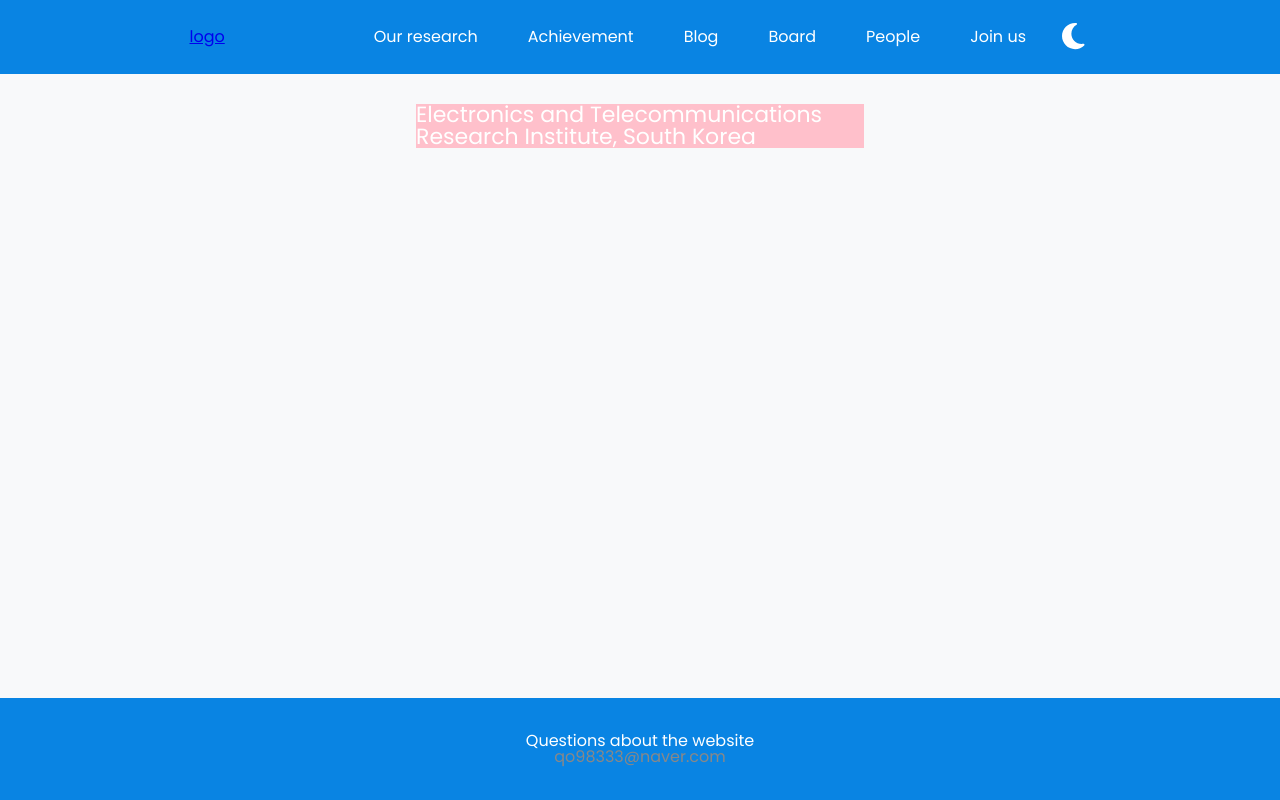
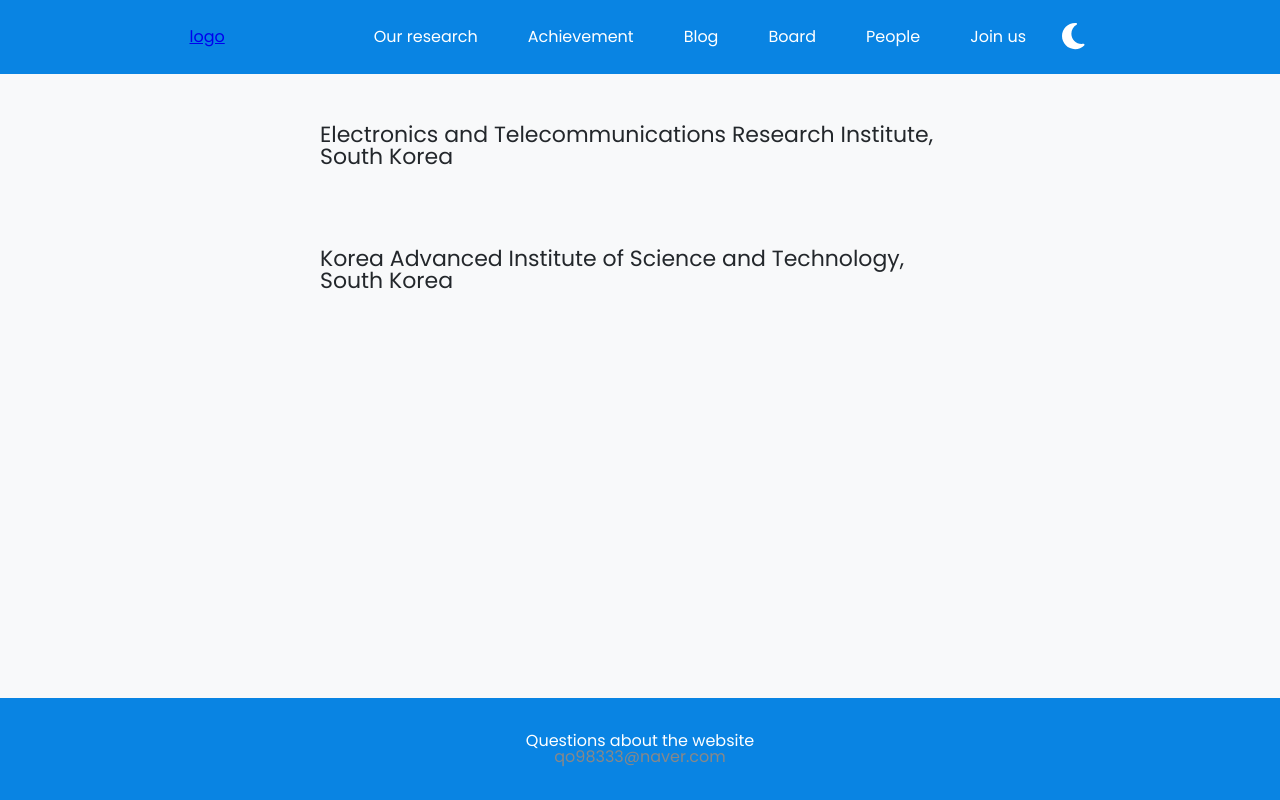
Before and after one commit to chopinballadeno4/ETRI-Intern, a Gatsby site: page /people in a window 1280 px wide. Built offline with nearby package versions, Linux system fonts and the light colour scheme; Gatsby itself is replaced by a stand-in of ours.

Commit message:
people layout

```diff
--- a/src/components/styles/personInfo.scss
+++ b/src/components/styles/personInfo.scss
@@ -1,16 +1,27 @@
 @import "../../styles/darkmode";
 
 .PersonInfo-wrapper {
-    background-color: skyblue;
-    height: 200px;
+    @include get-color(background-color, content);
+    @include get-color(border, bordercolor);
+    border-radius: 8px;
+    height: 300px;
     display: flex;
     flex-direction: column;
     align-items: center;
     justify-content: center;
     line-height: 30px;
+
+    span {
+        &:first-of-type {
+            font-size: 20px;
+        }
+        @include get-color(color, textcolor);
+    }
 }
 
 .PersonInfo-image {
-    width: 200px;
+    width: 120px;
     object-fit: scale-down;
+    border-radius: 100px;
+    margin-bottom: 15px;
 }
--- a/src/components/styles/personlist.scss
+++ b/src/components/styles/personlist.scss
@@ -3,8 +3,9 @@
 .PersonList-wrapper {
     width: 100%;
     height: 100%;
-    display: flex;
-    flex-wrap: wrap;
+    display: grid;
     gap: 10px;
-    grid-template-columns: repeat(3, 1fr);
+    padding: 20px 0 60px 0;
+
+    grid-template-columns: repeat(5, 1fr);
 }
--- a/src/components/styles/researchitem.scss
+++ b/src/components/styles/researchitem.scss
@@ -16,6 +16,7 @@
     img {
         width: 200px;
     }
+    margin-right: 30px;
 }
 
 .ResearchItem-content {
--- a/src/pages/people.tsx
+++ b/src/pages/people.tsx
@@ -23,13 +23,20 @@
 	return (
 		<Layout>
 			<div className="people-wrapper">
+				<main className="people-main">
 					<section className="people-group1">
 						<span>
 							Electronics and Telecommunications Research Institute, South Korea
 						</span>
 						<PersonList posts={edges} />
 					</section>
-				<section className="people-group2"></section>
+					<section className="people-group2">
+						<span>
+							Korea Advanced Institute of Science and Technology, South Korea
+						</span>
+						<PersonList posts={edges} />
+					</section>
+				</main>
 			</div>
 		</Layout>
 	);
--- a/src/pages/styles/people.scss
+++ b/src/pages/styles/people.scss
@@ -3,22 +3,39 @@
 .people-wrapper {
     @include get-color(background-color, maincolor);
     width: 100%;
+    flex: 1;
+    display: flex;
+    justify-content: center;
+}
+
+.people-main {
+    width: 50%;
+    margin: 50px 0;
     height: 100%;
-    display: flex;
-    flex-direction: column;
-    align-items: center;
-    padding: 30px 0;
 }
 
 .people-group1 {
     display: flex;
     flex-direction: column;
-    width: 35%;
-    background-color: pink;
+    width: 100%;
 
     span {
-        @include get-color(color, commontextcolor);
-        font-size: 22px;
+        &:first-child {
+            @include get-color(color, textcolor);
+            font-size: 22px;
+        }
     }
+}
 
+.people-group2 {
+    display: flex;
+    flex-direction: column;
+    width: 100%;
+
+    span {
+        &:first-child {
+            @include get-color(color, textcolor);
+           font-size: 22px;
+        }
+    }
 }
--- a/src/pages/styles/research.scss
+++ b/src/pages/styles/research.scss
@@ -10,7 +10,7 @@
 
 .research-main {
     margin: 20px 0;
-    width: 45%;
+    width: 50%;
     display: flex;
     flex-direction: column;
 }
```
Also changed, not shown: README.md (added). Lines whose indentation alone changed are shown as unchanged.
